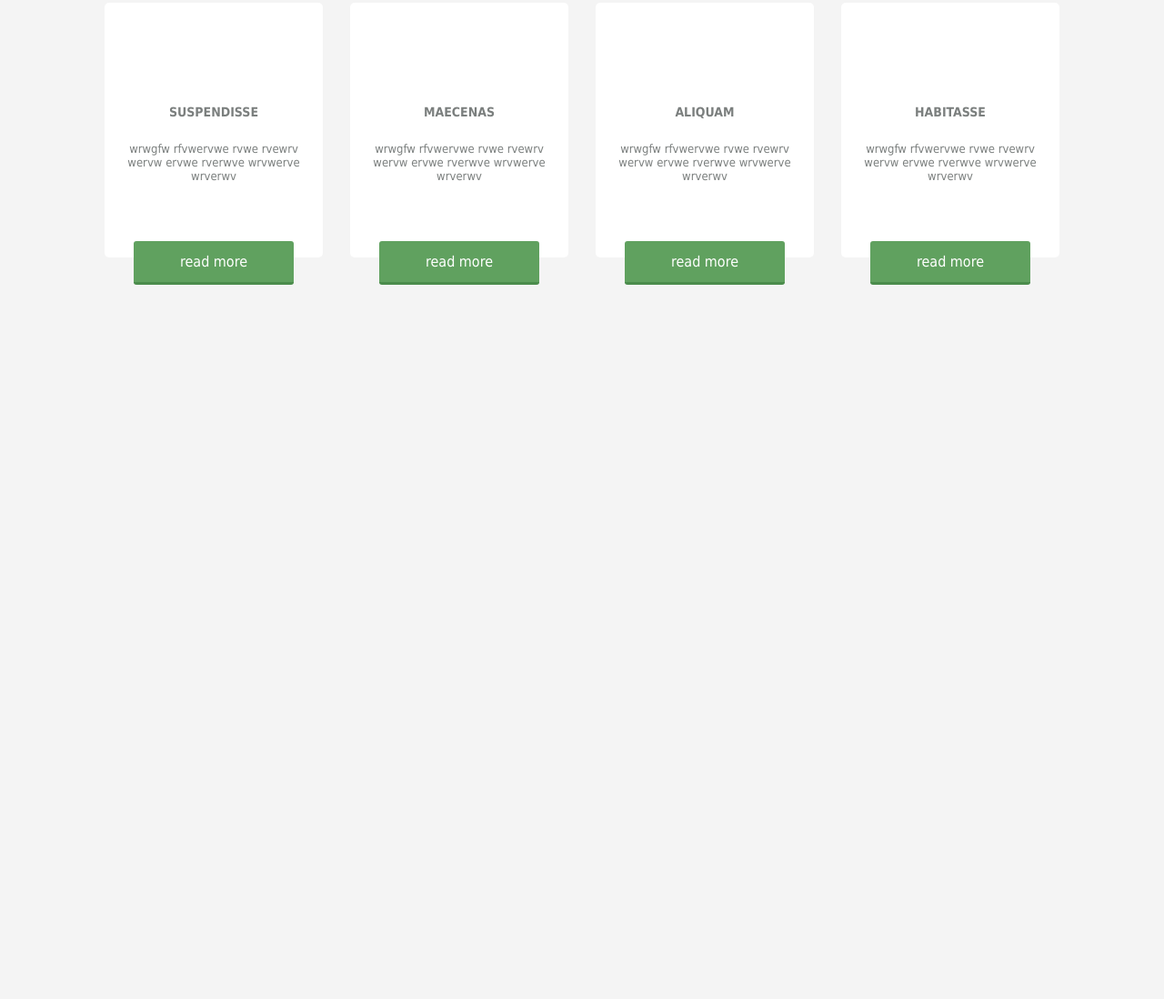
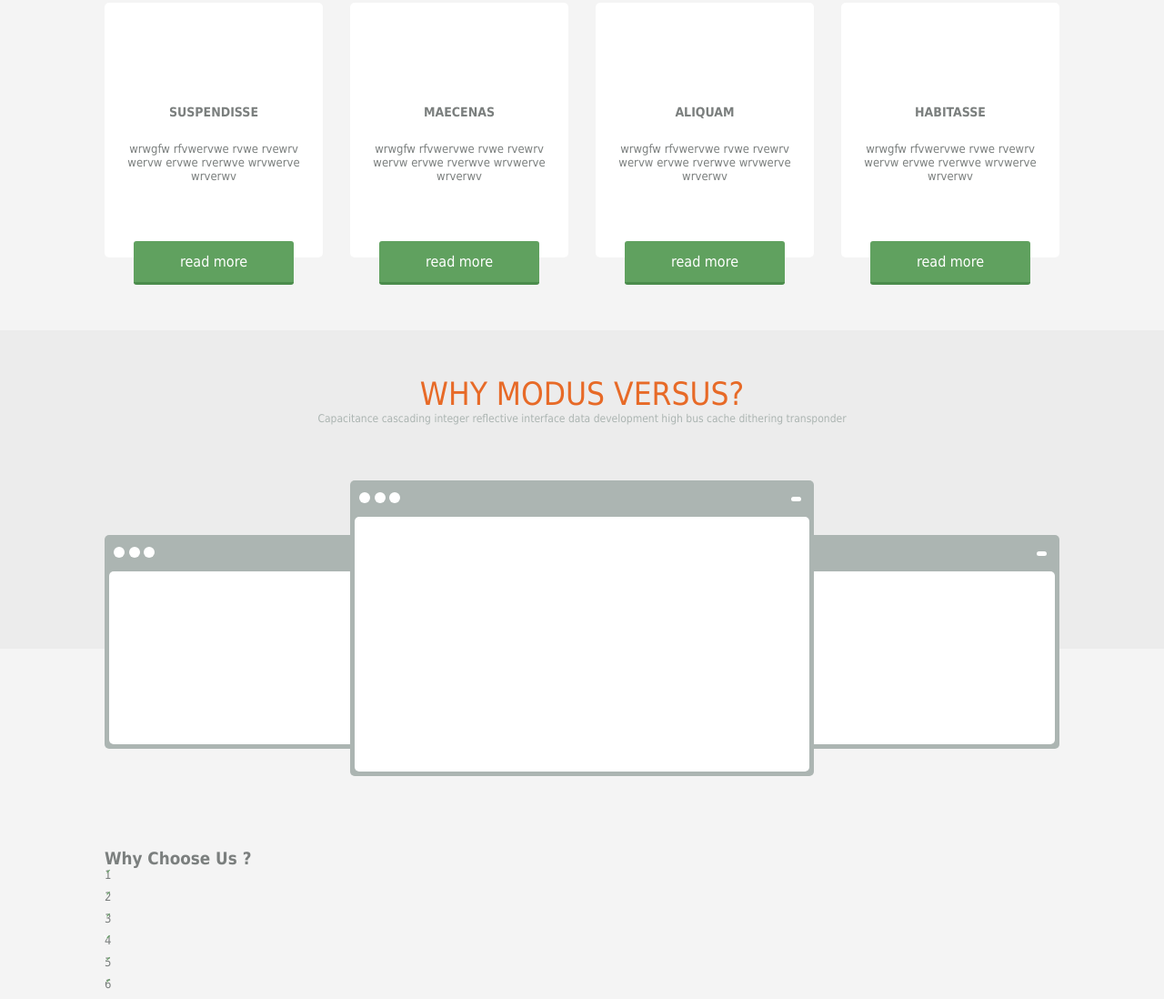
Before and after one commit to UladzislauCharneny/vestibulum, a website: page src/layout/index.html in a window 1280 px wide. Shown: the part 693-1791 px from the top of the page at 91% size. Before the commit the page ends 1006 px from the top, so only its background shows below. Drawn offline with nearby package versions, Linux system fonts and the light colour scheme; files that its build step writes are made by us from their sources; files whose address does not match are found by name.

Commit message:
aded reasons

```diff
--- a/src/css/_header.scss
+++ b/src/css/_header.scss
@@ -1,41 +1,5 @@
 @import "variables-main";
-
-@mixin menulink($bg, $border, $pointer) {
-    position: relative;
-    display: inline-block;
-    box-sizing: border-box;
-    padding: 6px 15px 6px 28px;
-    border-radius: 4px;
-    border-bottom: 3px solid $green-main-light;
-    text-decoration: none;
-    font-size: 12px;
-    color: white;
-    &:hover {
-        box-sizing: border-box;
-        background-color: $bg;
-        border-bottom: 3px solid $border;
-        &:before {
-            display: $pointer;
-        }
-    }
-    &:before {
-        @include menu-pointer;
-        display: none;
-        top: 10px;
-        left: 13px;
-        content: "";
-        border-bottom: 1px solid white;
-    }
-}
-
-@mixin menu-pointer {
-    position: absolute;
-    content: "";
-    transform: rotate(45deg);
-    width: 4px;
-    height: 4px;
-    border-right: 1px solid white;
-}
+@import 'mixins';
 
 .header {
     height: 70px;
@@ -125,7 +89,7 @@
         background: $green-main-light;
     }
     &:before {
-        @include menu-pointer;
+        @include menu-pointer(white);
         display: block;
         top: 12px;
         left: 7px;
--- /dev/null
+++ b/src/css/_mixins.scss
@@ -0,0 +1,62 @@
+@mixin menulink($bg, $border, $pointer) {
+    position: relative;
+    display: inline-block;
+    box-sizing: border-box;
+    padding: 6px 15px 6px 28px;
+    border-radius: 4px;
+    border-bottom: 3px solid $green-main-light;
+    text-decoration: none;
+    font-size: 12px;
+    color: white;
+    &:hover {
+        box-sizing: border-box;
+        background-color: $bg;
+        border-bottom: 3px solid $border;
+        &:before {
+            display: $pointer;
+        }
+    }
+    &:before {
+        @include menu-pointer(white);
+        display: none;
+        top: 10px;
+        left: 13px;
+        content: "";
+        border-bottom: 1px solid white;
+    }
+}
+
+@mixin menu-pointer ($color){
+    position: absolute;
+    content: "";
+    transform: rotate(45deg);
+    width: 4px;
+    height: 4px;
+    border-right: 1px solid $color;
+}
+
+@mixin service-button($disp, $bg, $brdr,$bg-hover,$brdr-hover){
+    display: $disp;
+    box-sizing: border-box;
+    width: 176px;
+    height: 48px;
+    padding-top: 13px;
+    border-radius: 3px;
+    text-align: center;
+    color: #fff;
+    background-color: $bg;
+    border-bottom: 3px solid $brdr;
+    &:hover {
+        background-color: $bg-hover;
+        border-color: $brdr-hover;
+    }
+}
+
+@mixin reasons-slider-slide ($height) {
+    box-sizing: border-box;
+    width: 510px;
+    height: $height;
+    position: absolute;
+    border-radius: 5px;
+    background-color: $gray-main;
+}
--- /dev/null
+++ b/src/css/_reasons-slider.scss
@@ -0,0 +1,88 @@
+@import 'variables-main';
+@import 'mixins';
+
+.reasons-slider {
+	width: inherit;
+	height: 350px;
+	margin-top: 80px;
+	background-color: $gray-main-light;
+}
+
+.reasons-slider__wrapper {
+	width: 1050px;
+	height: 300px;
+	position: relative;
+	margin: auto;
+	padding-top: 50px;
+}
+
+.reasons-slider__description {
+	text-align: center;
+}
+
+.reasons-slider__description__header{
+	font-weight: normal;
+	font-size: 35px;
+	color: $orange-main;
+}
+
+.reasons-slider__description__paragraf {
+	font-size: 12px;
+	color: $gray-main;
+}
+
+.reasons-slider__slides__slide {
+	padding: 40px 5px 5px;
+}
+
+.reasons-slider__slide_1 {
+	@include reasons-slider-slide(235px);
+	left: 0px;
+	bottom: -110px;
+	z-index: $z-index-front;
+}
+
+.reasons-slider__slide_2 {
+	@include reasons-slider-slide(325px);
+	left: 270px;
+	bottom: -140px;
+	z-index: $z-index-upper;
+}
+
+.reasons-slider__slide_3 {
+	@include reasons-slider-slide(235px);
+	right: 0px;
+	bottom: -110px;
+	z-index: $z-index-front;
+}
+
+.slide__image {
+	height: 100%;
+	position: relative;
+	background-color: white;
+	border-radius: 5px;
+}
+
+.slide__icons {
+	position: absolute;
+	top: -30px;
+	left: 5px;
+	margin: 0px;
+	z-index: $z-index-upper;
+}
+
+.slide__icon {
+	display: inline-block;
+	width: 12px;
+	height: 12px;
+	border-radius: 50%;
+	background-color: white;
+}
+
+.icon_last {
+	width: 11px;
+	height: 5px;
+	margin-left: 425px;
+	border-radius: 4px;
+	vertical-align: middle;
+}
--- /dev/null
+++ b/src/css/_reasons.scss
@@ -0,0 +1,37 @@
+@import 'variables-main';
+@import 'mixins';
+
+.reasons {
+	margin-top: 190px;
+}
+
+.reasons__wrapper {
+	width: 1050px;
+	margin: auto;
+	color: $gray-main-dark;
+}
+
+.reasons__reasons-list {
+	display: inline-block;
+	width: 200px;
+	margin-top: 30px;
+}
+
+.reasons__reasons-list__header {
+	font-size: 15px;
+	font-weight: bold;
+}
+
+.reasons__reasons-list__list {
+	margin: 0;
+}
+
+.list__item {
+	list-style: none;
+	margin-bottom: 9px;
+	font-size: 13px;
+	&:before {
+		@include menu-pointer($green-main);
+		border-bottom: 1px solid white;
+	}
+}
--- a/src/css/_services.scss
+++ b/src/css/_services.scss
@@ -1,21 +1,5 @@
 @import 'variables-main';
-
-@mixin service-button($disp, $bg, $brdr,$bg-hover,$brdr-hover){
-	display: $disp;
-	box-sizing: border-box;
-	width: 176px;
-	height: 48px;
-	padding-top: 13px;
-	border-radius: 3px;
-	text-align: center;
-	color: #fff;
-	background-color: $bg;
-	border-bottom: 3px solid $brdr;
-	&:hover {
-		background-color: $bg-hover;
-		border-color: $brdr-hover;
-	}
-}
+@import 'mixins';
 
 .services {
 	width: inherit;
--- a/src/css/_slider.scss
+++ b/src/css/_slider.scss
@@ -1,13 +1,7 @@
 @import 'z-indexes';
 @import 'slider-description';
 
-#slide1:checked ~ .slider__slides>.slides__slide1,
-#slide2:checked ~ .slider__slides>.slides__slide2,
-#slide3:checked ~ .slider__slides>.slides__slide3 {
-	opacity: 1;
-	z-index: $z-index-front;
-	transform: scale(1);
-}
+
 
 .slider {
 	height: 450px;
@@ -37,9 +31,9 @@
 	transform: scale(1.5);
 	transition: transform ease-in-out .5s, opacity ease-in-out .5s;
 }
-.slides__slide1 { background: url(.././img/slides--image-2.jpg) /*50% 50% no-repeat*/; }
-.slides__slide2 { background: url(.././img/slides--image-2.jpg) /*50% 50% no-repeat*/; }
-.slides__slide3 { background: url(.././img/slides--image-2.jpg) /*50% 50% no-repeat*/; }
+.slides__slide1 { background: url(.././img/slides--image-2.jpg) 50% 50% no-repeat; }
+.slides__slide2 { background: url(.././img/slides--image-2.jpg) 50% 50% no-repeat; }
+.slides__slide3 { background: url(.././img/slides--image-2.jpg) 50% 50% no-repeat; }
 
 .slider__controls {
 	left: 50%;
@@ -63,3 +57,11 @@
 #slide2:checked ~ .slider__controls label:nth-of-type(2),
 #slide3:checked ~ .slider__controls label:nth-of-type(3){
 	background: $orange-main;}
+
+#slide1:checked ~ .slider__slides>.slides__slide1,
+#slide2:checked ~ .slider__slides>.slides__slide2,
+#slide3:checked ~ .slider__slides>.slides__slide3 {
+	opacity: 1;
+	z-index: $z-index-front;
+	transform: scale(1);
+}
--- a/src/css/main.scss
+++ b/src/css/main.scss
@@ -2,6 +2,8 @@
 @import 'z-indexes';
 @import 'header';
 @import 'services';
+@import 'reasons-slider';
+@import 'reasons';
 
 body{
 	margin: 0;
@@ -10,7 +12,7 @@ body{
 	background-color: $bg-main;
 }
 
-h1, h2, h3, p {
+h1, h2, h3, p,  ul{
 	margin: 0px;
 	padding: 0px;
 }
--- /dev/null
+++ b/src/layout/template/reasons-slider.html
@@ -0,0 +1,43 @@
+<div class="reasons-slider">
+	<div class="reasons-slider__wrapper">
+		<div class="reasons-slider__description">
+			<h2 class="reasons-slider__description__header">WHY MODUS VERSUS?</h2>
+			<p class="reasons-slider__description__paragraf">
+				Capacitance cascading integer reflective interface data development high bus cache dithering transponder
+			</p>
+		</div>
+		<div class="reasons-slider__slides">
+			<div class="reasons-slider__slides__slide reasons-slider__slide_1">
+				<div class="slide__image slide_1__image">
+					<ul class="slide__icons">
+						<li class="slide__icon"></li>
+						<li class="slide__icon"></li>
+						<li class="slide__icon"></li>
+						<li class="slide__icon icon_last"></li>
+					</ul>
+				</div>
+			</div>
+			<div class="reasons-slider__slides__slide reasons-slider__slide_2">
+				<div class="slide__image slide_2__image">
+					<ul class="slide__icons">
+						<li class="slide__icon"></li>
+						<li class="slide__icon"></li>
+						<li class="slide__icon"></li>
+						<li class="slide__icon icon_last"></li>
+					</ul>
+				</div>
+			</div>
+			<div class="reasons-slider__slides__slide reasons-slider__slide_3">
+				<div class="slide__image slide_3__image">
+					<ul class="slide__icons">
+						<li class="slide__icon"></li>
+						<li class="slide__icon"></li>
+						<li class="slide__icon"></li>
+						<li class="slide__icon icon_last"></li>
+
+					</ul>
+				</div>
+			</div>
+		</div>
+	</div>
+</div>
--- /dev/null
+++ b/src/layout/template/reasons.html
@@ -0,0 +1,21 @@
+<div class="reasons">
+	<div class="reasons__wrapper">
+		<div class="reasons__reasons-list">
+			<h3 class="reasons-list__header">Why Choose Us ?</h3>
+			<ul class="reasons-list__list">
+				<li class="list__item">1</li>
+				<li class="list__item">2</li>
+				<li class="list__item">3</li>
+				<li class="list__item">4</li>
+				<li class="list__item">5</li>
+				<li class="list__item">6</li>
+			</ul>
+		</div>
+		<div class="reasons__number">
+
+		</div>
+		<div class="reasons__feedback">
+
+		</div>
+	</div>
+</div>
```
Also changed, not shown: src/layout/index.html (+2 -0 lines), build/css/main.css, build/img/slides--image-1.png (added), build/index.html, src/layout/template/body_main.html (deleted), src/layout/template/border.html (deleted), src/layout/template/footer.html (added).
